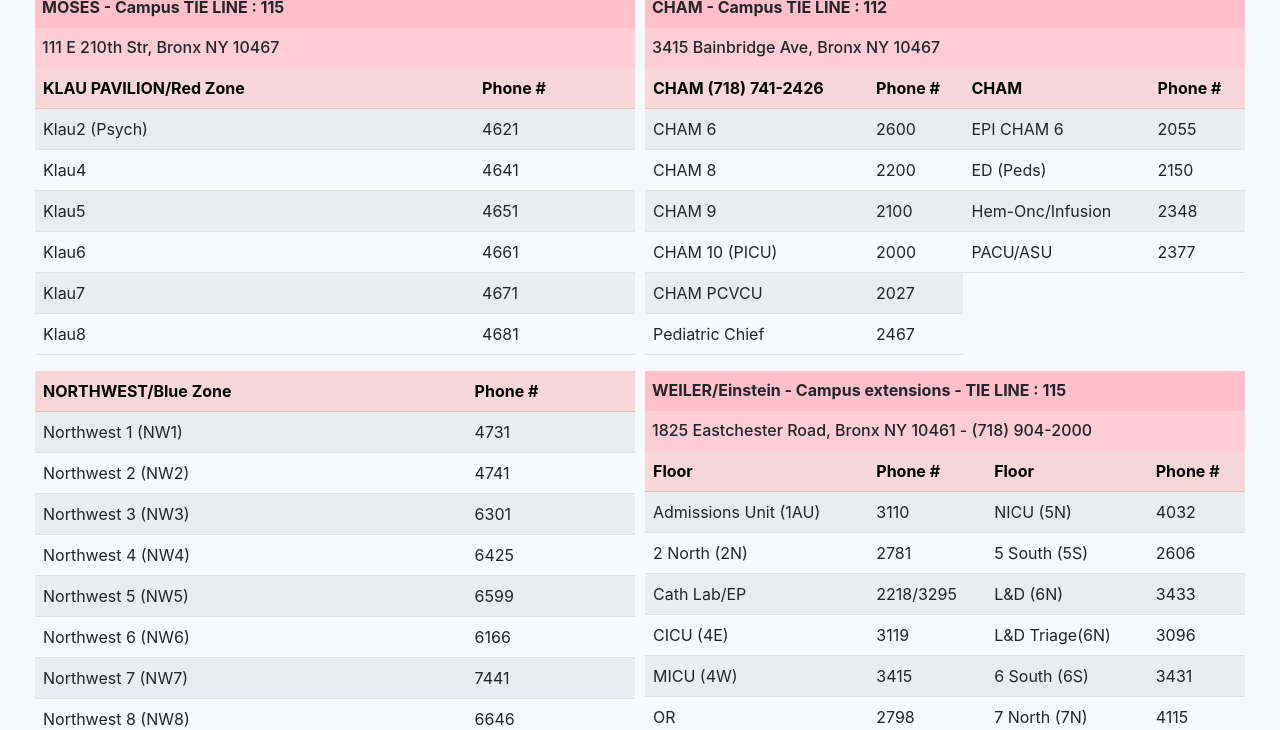
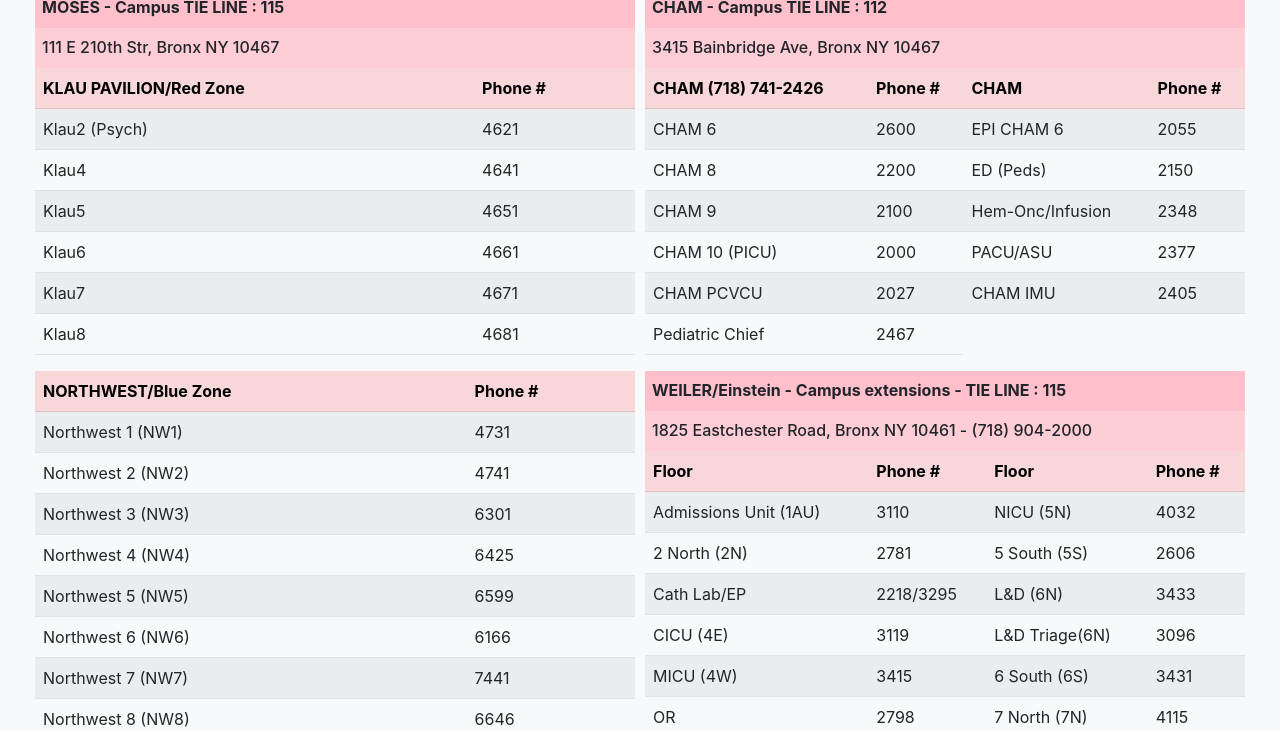
Before and after one commit to Alberto1793/transferCenter, a plain HTML site: page internal.html in a window 1280 px wide. Shown: the part 70-800 px from the top of the page. Drawn offline with nearby package versions, Linux system fonts and the light colour scheme.

Commit message:
Update internal.html

```diff
--- a/internal.html
+++ b/internal.html
@@ -279,6 +279,8 @@
                <tr>
                 <td>CHAM PCVCU</td>
                 <td>2027</td>
+                 <td>CHAM IMU</td>
+                <td>2405</td>
               </tr>
               <tr>
                 <td>Pediatric Chief</td>
```
